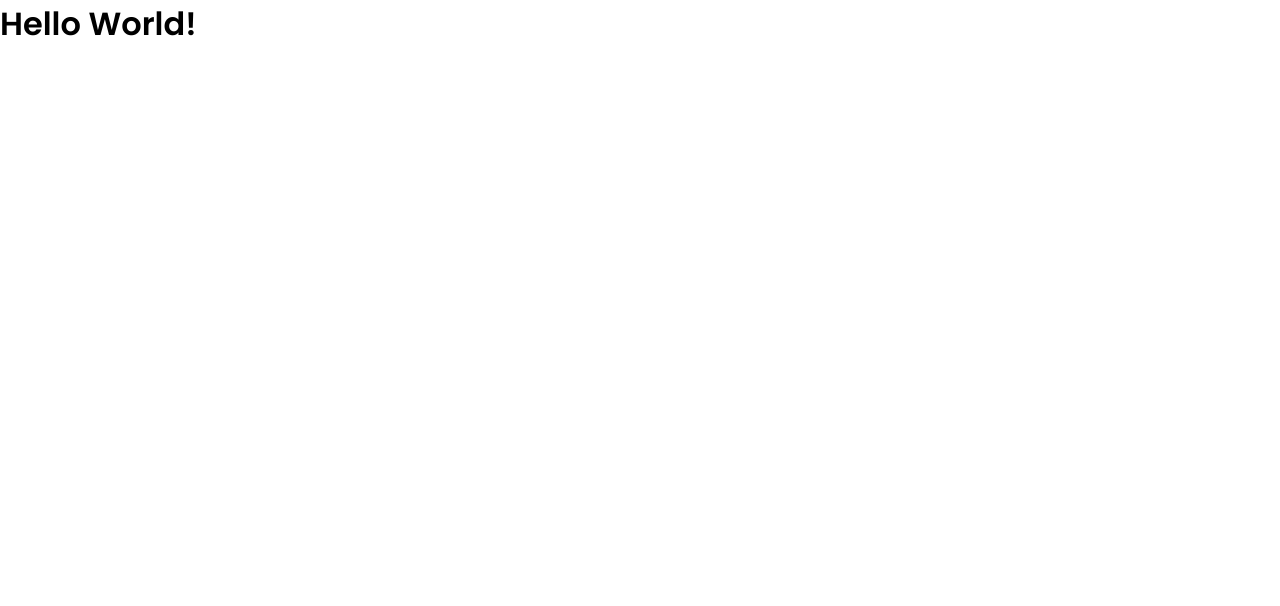
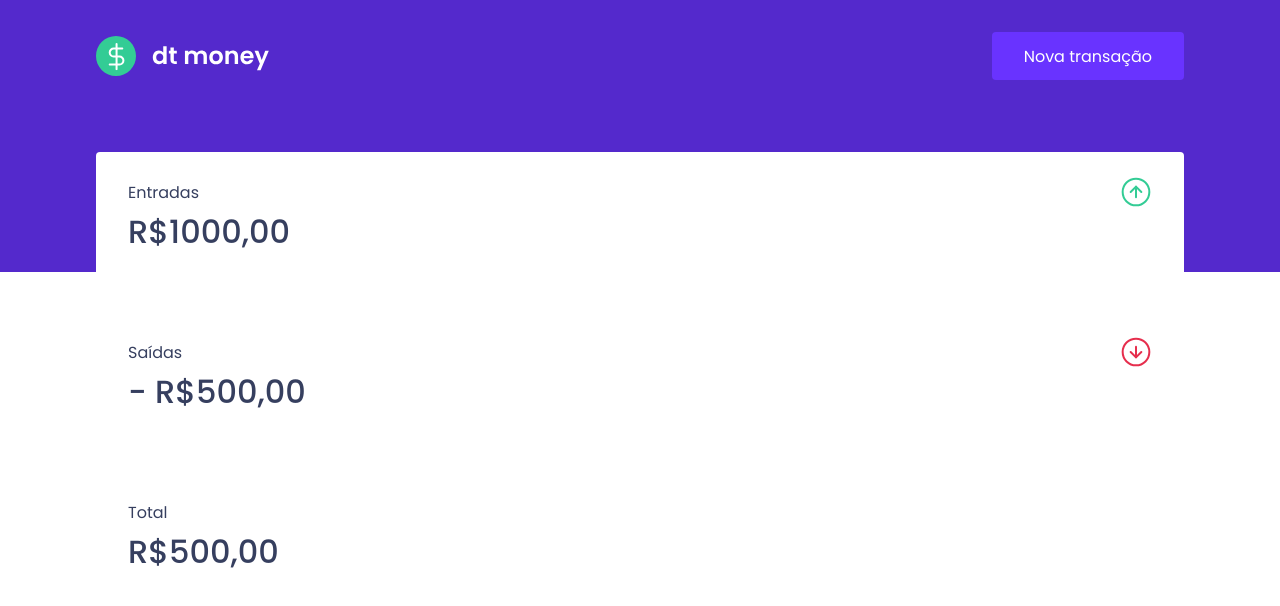
Before and after one commit to lucsmac/dtmoney, a React (Create React App) app: page / in a window 1280 px wide. Shown: the top 606 px of the page. Built offline with nearby package versions, Linux system fonts and the light colour scheme.

Commit message:
create header

```diff
--- a/public/index.html
+++ b/public/index.html
@@ -13,7 +13,7 @@
     />
     <link rel="apple-touch-icon" href="%PUBLIC_URL%/logo192.png" />
 
-    <link href="https://fonts.googleapis.com/css2?family=Poppins:wght@400;600&display=swap" rel="stylesheet" />
+    <link href="https://fonts.googleapis.com/css2?family=Poppins:wght@400;500;600&display=swap" rel="stylesheet" />
 
     <link rel="manifest" href="%PUBLIC_URL%/manifest.json" />
     <link rel="shortcut icon" href="favicon.png" type="image/png" />
--- a/src/App.tsx
+++ b/src/App.tsx
@@ -1,11 +1,12 @@
+import { Dashboard } from "./components/Dashboard";
+import { Header } from "./components/Header";
 import { GlobalStyle } from "./styles/global";
 
 export function App() {
   return (
     <>
-      <div className="App">
-        <h1>Hello World!</h1>
-      </div>
+      <Header />
+      <Dashboard />
 
       <GlobalStyle />
     </>
--- /dev/null
+++ b/src/components/Dashboard/index.tsx
@@ -0,0 +1,10 @@
+import { Summary } from "../Summary";
+import { Container } from "./styles";
+
+export function Dashboard() {
+  return (
+    <Container>
+      <Summary />
+    </Container>
+  )
+}
--- /dev/null
+++ b/src/components/Dashboard/styles.ts
@@ -0,0 +1,7 @@
+import styled from 'styled-components'
+
+export const Container = styled.main`
+  max-width: 1120px;
+  margin: 0 auto;
+  padding: 2.5rem 1rem;
+`
--- /dev/null
+++ b/src/components/Header/index.tsx
@@ -0,0 +1,15 @@
+import logoImg from '../../assets/logo.svg'
+import { Container, Content } from './styles'
+
+export function Header() {
+  return (
+    <Container>
+      <Content>
+        <img src={logoImg} alt="dt money"/>
+        <button type="button">
+          Nova transação
+        </button>
+      </Content>
+    </Container>
+  )
+}
--- /dev/null
+++ b/src/components/Header/styles.ts
@@ -0,0 +1,32 @@
+import styled from 'styled-components'
+
+export const Container = styled.div`
+  background: var(--blue);
+`
+
+export const Content = styled.div`
+  max-width: 1120px;
+
+  margin: 0 auto;
+  padding: 2rem 1rem 12rem;
+
+  display: flex;
+  align-items: center;
+  justify-content: space-between;
+
+  button {
+    font-size: 1rem;
+    color: #FFF;
+    background: var(--blue-light);
+    border: 0;
+    padding: 0 2rem;
+    border-radius: 0.25rem;
+    height: 3rem;
+
+    transition: filter .2s;
+
+    &:hover {
+      filter: brightness(0.9);
+    }
+  }
+`
--- /dev/null
+++ b/src/components/Summary/index.tsx
@@ -0,0 +1,33 @@
+import incomeImg from '../../assets/income.svg'
+import outcomeImg from '../../assets/outcome.svg'
+import totalImg from '../../assets/total.svg'
+
+import { Container } from "./styles";
+
+export function Summary() {
+  return (
+    <Container>
+      <div>
+        <header>
+          <p>Entradas</p>
+          <img src={incomeImg} alt="Entradas"/>
+        </header>
+        <strong>R$1000,00</strong>
+      </div>
+      <div>
+        <header>
+          <p>Saídas</p>
+          <img src={outcomeImg} alt="Saídas"/>
+        </header>
+        <strong>- R$500,00</strong>
+      </div>
+      <div>
+        <header>
+          <p>Total</p>
+          <img src={totalImg} alt="Total"/>
+        </header>
+        <strong>R$500,00</strong>
+      </div>
+    </Container>
+  )
+}
--- /dev/null
+++ b/src/components/Summary/styles.ts
@@ -0,0 +1,28 @@
+import styled from "styled-components";
+
+export const Container = styled.div`
+  display: grid;
+  grid-template-columns: repeat(3, repeat);
+  gap: 2rem;
+  margin-top: -10rem;
+
+  div {
+    background: var(--shape);
+    padding: 1.5rem 2rem;
+    border-radius: 0.25rem;
+    color: var(--text-title);
+
+    header {
+      display: flex;
+      align-items: center;
+      justify-content: space-between;
+    }
+
+    strong {
+      margin-top: 1rem;
+      font-size: 2rem;
+      font-weight: 500;
+      line-height: 3rem;
+    }
+  }
+`
```
